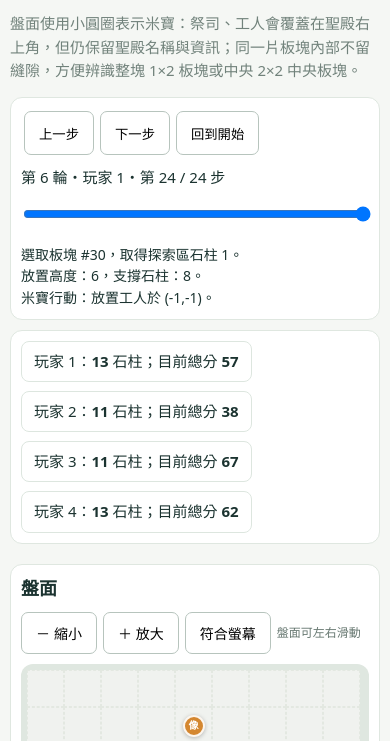
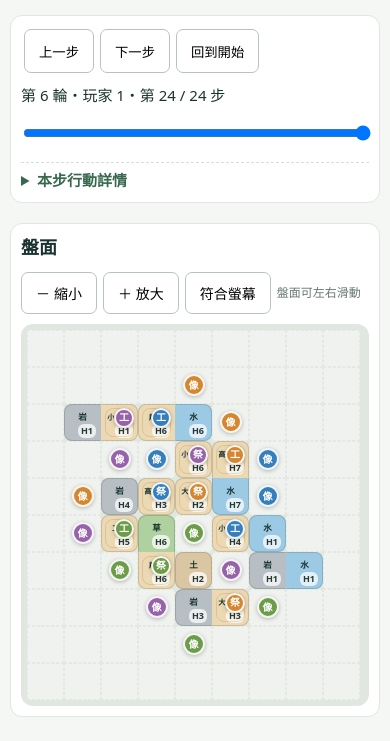
Before and after one commit to oro1081111/oro-games, a plain HTML site: page machu-replay/game-3.html in a window 390 px wide. Shown: the part 79-820 px from the top of the page. Drawn offline with Linux system fonts and the light colour scheme.

Commit message:
Improve mobile board-first replay layout 3

```diff
--- a/machu-replay/game-3.html
+++ b/machu-replay/game-3.html
@@ -69,9 +69,17 @@ main{width:100%;max-width:1280px;padding:12px}
  .height-tag{font-size:9px}
  #moveLabel{display:block;margin-top:8px}
 }
+
+main{display:flex;flex-direction:column}
+main>.grid2{order:2}
+main>#scoreChipsPanel{order:3}
+main>.legend{order:4}
+.move-detail{border-top:1px dashed #d5dfd7;margin-top:10px;padding-top:6px}
+.move-detail summary{cursor:pointer;font-weight:600;color:#38694f}
+@media(max-width:640px){main>p.muted{display:none}}
 </style></head><body><main><nav class="top-nav"><a href="./">全部對局</a><span>｜第 3 場示範</span></nav><h1>馬丘比丘的奠基者｜對局重播</h1><p class="muted">盤面使用小圓圈表示米寶：祭司、工人會覆蓋在聖殿右上角，但仍保留聖殿名稱與資訊；同一片板塊內部不留縫隙，方便辨識整塊 1×2 板塊或中央 2×2 中央板塊。</p>
-<div class="panel"><button id="prev">上一步</button><button id="next">下一步</button><button id="first">回到開始</button><span id="moveLabel"></span><p><input id="step" type="range" min="0" max="0" value="0"></p><div id="detail" class="detail-box"></div></div>
-<div class="panel"><div class="chips" id="scores"></div></div>
+<div class="panel"><button id="prev">上一步</button><button id="next">下一步</button><button id="first">回到開始</button><span id="moveLabel"></span><p><input id="step" type="range" min="0" max="0" value="0"></p><details class="move-detail"><summary>本步行動詳情</summary><div id="detail" class="detail-box"></div></details></div>
+<div class="panel" id="scoreChipsPanel"><div class="chips" id="scores"></div></div>
 <div class="grid2"><div class="panel"><h2>盤面</h2><div class="map-tools"><button type="button" id="zoomOut">－ 縮小</button><button type="button" id="zoomIn">＋ 放大</button><button type="button" id="fitMap">符合螢幕</button><span class="tip">盤面可左右滑動</span></div><div id="map"></div></div><div class="panel"><h2>目前計分拆解</h2><div id="scoreBreakdown" class="score-grid"></div></div></div>
 <p class="legend">玩家顏色：一號藍、二號橘、三號綠、四號紫、五號紅。分數拆解中的「每座神殿」會列出該座神殿的高度、計算依據與實際得分，方便追蹤總分如何形成。</p>
 </main><script>
```
